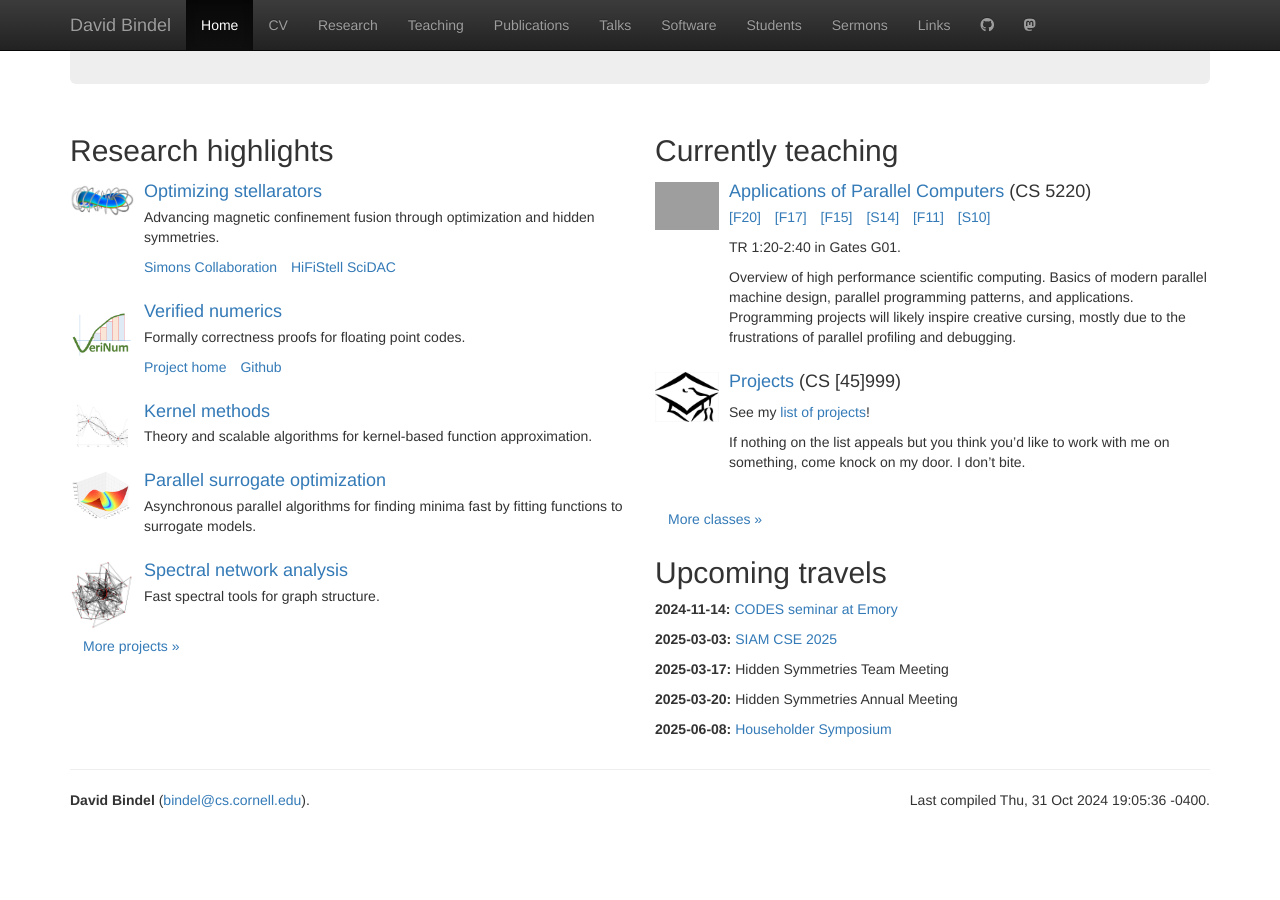
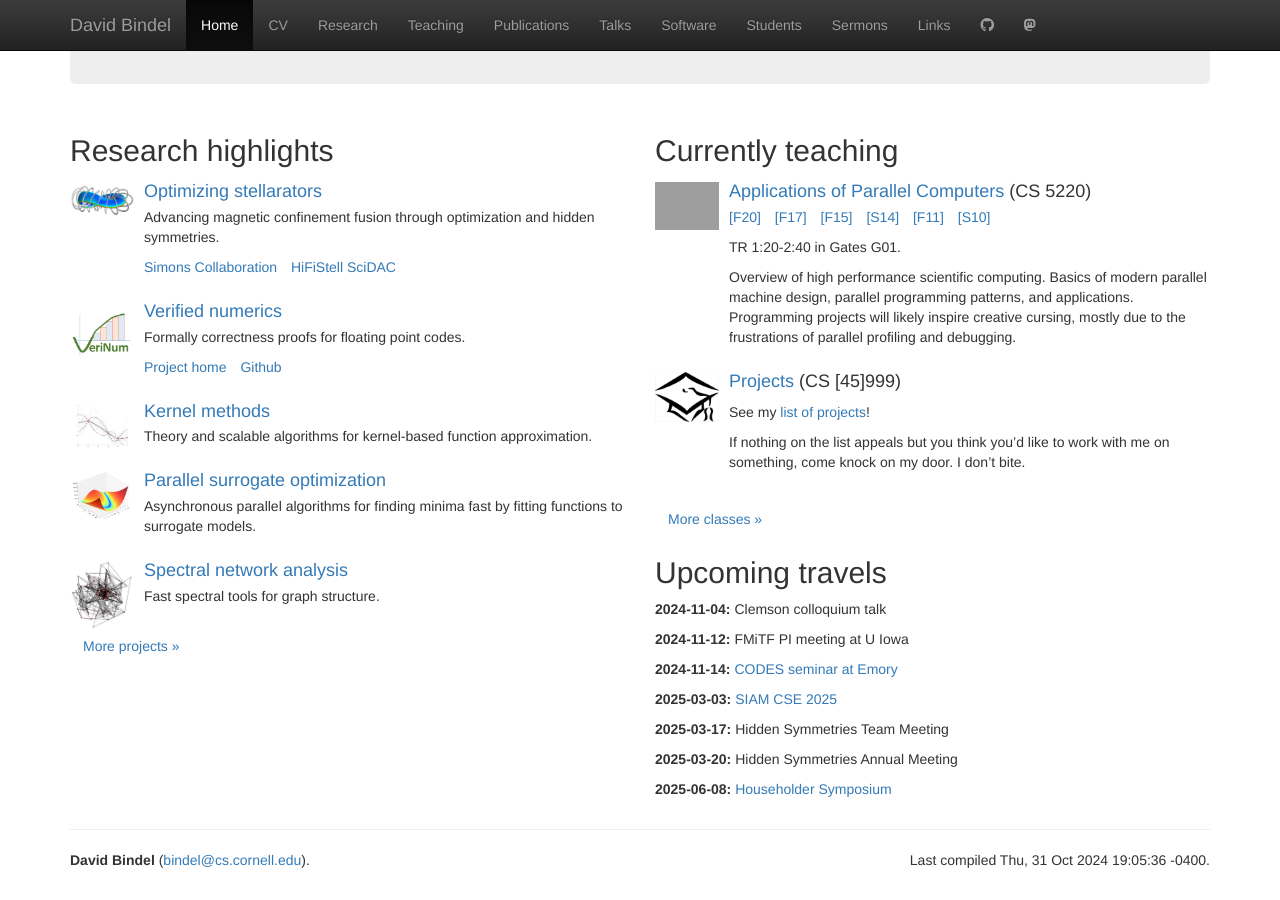
Before and after one commit to dbindel/cornell_web, a Jekyll site: the page built from index.html, in a window 1280 px wide and 900 px high, scrolled down 702 px. Built offline with Jekyll 4.4.1, drawn with Linux system fonts in a browser that asks for light colours; nearby versions of some CDN libraries; before the commit the page ends 1542 px from its top, so only the background shows below that.

Commit message:
Update travel plans.

```diff
--- a/_data/travel.yml
+++ b/_data/travel.yml
@@ -241,6 +241,12 @@
   text: Simons MPS Annual Meeting
   url: https://www.simonsfoundation.org/event/mps-annual-meeting-2024/
 -
+  date: 2024-11-04
+  text: Clemson colloquium talk
+-
+  date: 2024-11-12
+  text: FMiTF PI meeting at U Iowa
+-
   date: 2024-11-14
   text: CODES seminar at Emory
   url: https://www.math.emory.edu/site/codes/schedule/
```
